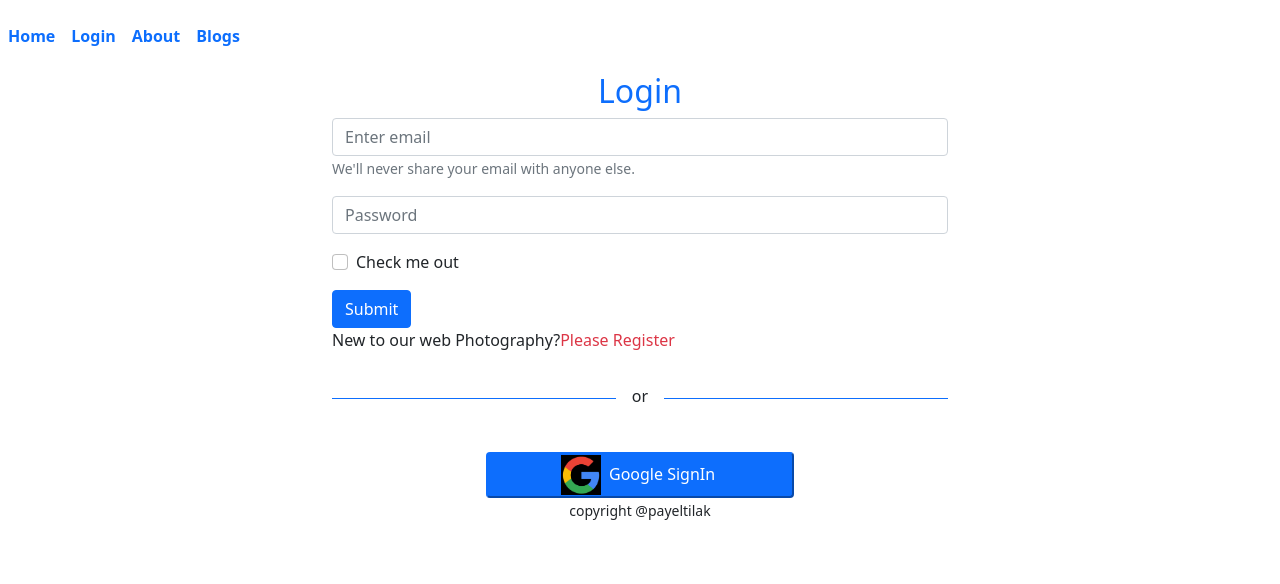
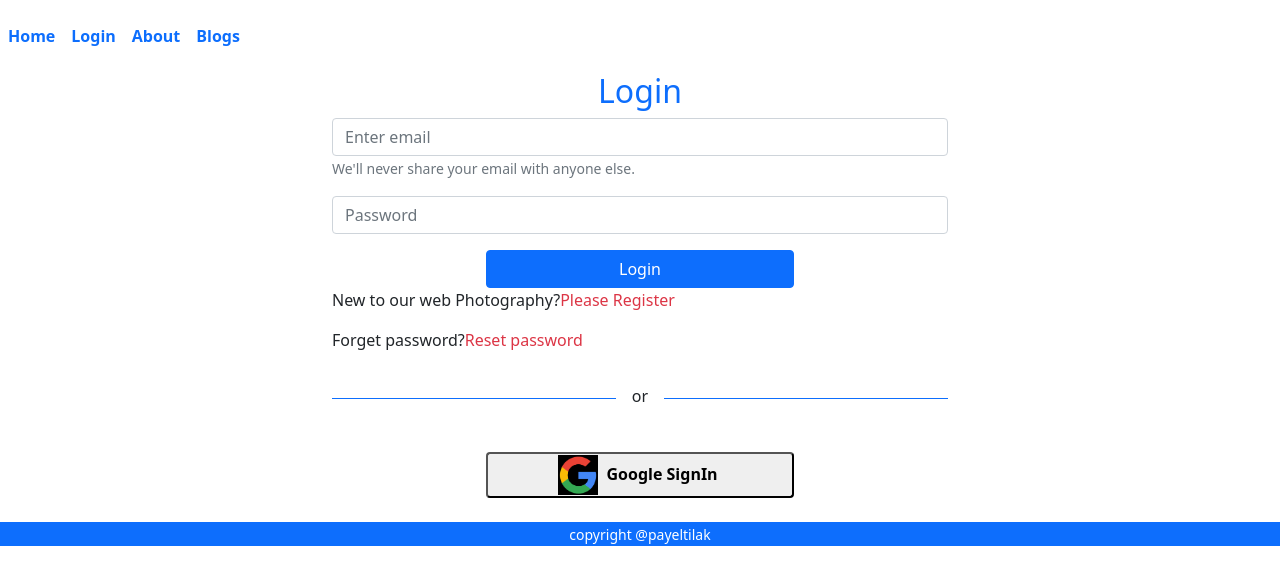
Before and after one commit to payeltilak/photography-website, a React (Create React App) app: page /login in a window 1280 px wide. Shown: the top 584 px of the page. Built offline with nearby package versions, Linux system fonts and the light colour scheme; no server answers.

Commit message:
added updaing profile

```diff
--- a/src/Pages/Home/Footer/Footer.js
+++ b/src/Pages/Home/Footer/Footer.js
@@ -3,7 +3,8 @@ import React from 'react';
 const Footer = () => {
 
     return (
-        <footer className='text-center'>
+        <footer className='text-center bg-primary text-white mt-4
+        '>
             <p><small>copyright @payeltilak </small></p>
         </footer>
     );
--- a/src/Pages/Login/Login.js
+++ b/src/Pages/Login/Login.js
@@ -1,7 +1,8 @@
 
+import { sendPasswordResetEmail } from 'firebase/auth';
 import React, { useRef } from 'react';
 import { Button, Form } from 'react-bootstrap';
-import { useSignInWithEmailAndPassword } from 'react-firebase-hooks/auth';
+import { useSendPasswordResetEmail, useSignInWithEmailAndPassword } from 'react-firebase-hooks/auth';
 import { Link, useNavigate } from 'react-router-dom';
 import auth from '../../firebase.init';
 import SocialLogin from './SocialLogin/SocialLogin';
@@ -10,25 +11,33 @@ const Login = () => {
     const emailRef = useRef('');
     const passwordRef = useRef('');
     const navigate = useNavigate();
+
     const [
         signInWithEmailAndPassword,
-        user,
-        loading,
-        error,
-      ] = useSignInWithEmailAndPassword(auth);
-      if(user){
-          navigate('/home')
-      }
+        user
+    ] = useSignInWithEmailAndPassword(auth);
+
+    const [sendPasswordResetEmail,sending] = useSendPasswordResetEmail(
+        auth
+      );
+    if (user) {
+        navigate('/home')
+    }
 
     const handleSubmit = event => {
         event.preventDefault();
         const email = emailRef.current.value;
         const password = passwordRef.current.value;
-      signInWithEmailAndPassword(email,password)
- }
+        signInWithEmailAndPassword(email, password)
+    }
     const navigateRegister = event => {
         navigate('/register')
-        }
+    }
+    const resetPassword=async()=>{
+        const email = emailRef.current.value;
+        await sendPasswordResetEmail(email);
+        alert('Updated profile');
+    }
 
 
     return (
@@ -47,14 +56,16 @@ const Login = () => {
 
                     <Form.Control ref={passwordRef} type="password" placeholder="Password" required />
                 </Form.Group>
-                <Form.Group className="mb-3" controlId="formBasicCheckbox">
-                    <Form.Check type="checkbox" label="Check me out" />
-                </Form.Group>
-                <Button variant="primary" type="submit">
-                    Submit
+
+                <Button variant="primary w-50 mx-auto d-block" type="submit">
+                    Login
                 </Button>
             </Form>
             <p>New to our web Photography?<Link to='/register' className='text-danger text-decoration-none pe-auto' onClick={navigateRegister} >Please Register</Link></p>
+
+            <p>Forget password?<Link to='/register' className='text-danger text-decoration-none pe-auto' onClick={resetPassword} >Reset password</Link></p>
+
+
             <SocialLogin></SocialLogin>
         </div>
     );
--- a/src/Pages/Login/SocialLogin/SocialLogin.js
+++ b/src/Pages/Login/SocialLogin/SocialLogin.js
@@ -36,9 +36,9 @@ const SocialLogin = () => {
          <button onClick={()=>signInWithGoogle()
 
          }
-         className='btn-primary rounded w-50 mt-4 align-items-center mx-auto d-block'>
+         className='btn-black rounded w-50 mt-4 align-items-center mx-auto d-block'>
             <img style={{width:'40px'}} src={google} alt="" />
-            <span className='px-1'> Google SignIn</span>
+            <span className='px-1 fw-bold'> Google SignIn</span>
              </button>
           </div>
           <div>
--- a/src/Pages/Register/Register.css
+++ b/src/Pages/Register/Register.css
@@ -4,6 +4,7 @@ register-form{
 }
 
 .register-form input{
+
     display: block;
     width: 50%;
     height: 50px;
--- a/src/Pages/Register/Register.js
+++ b/src/Pages/Register/Register.js
@@ -2,7 +2,7 @@ import React from 'react';
 import { Form } from 'react-bootstrap';
 import { Link, Navigate, useNavigate } from 'react-router-dom';
 import './Register.css';
-import { useCreateUserWithEmailAndPassword } from 'react-firebase-hooks/auth';
+import { useCreateUserWithEmailAndPassword, useUpdateProfile } from 'react-firebase-hooks/auth';
 import auth from '../../firebase.init'
 import SocialLogin from '../Login/SocialLogin/SocialLogin';
 
@@ -13,24 +13,29 @@ const Register = () => {
         user,
         loading,
         error,
-      ] = useCreateUserWithEmailAndPassword(auth);
+    ] = useCreateUserWithEmailAndPassword(auth,{sendEmailVerification:true});
+    const [updateProfile, updating] = useUpdateProfile(auth);
 
 
-    const navigate=useNavigate();
-    const navigateLogin=event=>{
+    const navigate = useNavigate();
+    const navigateLogin = event => {
 
-       navigate('/login')
+        navigate('/login')
     }
-    if(user){
-        navigate('/home')
+    if (user) {
+       console.log('user',user);
     }
 
-    const handleRegister=event=>{
+    const handleRegister =async( event) => {
         event.preventDefault();
-        const name=event.target.name.value;
-        const email=event.target.email.value;
-        const password=event.target.password.value;
-        createUserWithEmailAndPassword(email, password)
+        const name = event.target.name.value;
+        const email = event.target.email.value;
+        const password = event.target.password.value;
+
+       await createUserWithEmailAndPassword(email, password);
+       await updateProfile({ displayName :name });
+          alert('Updated profile');
+          navigate('/home');
     }
     return (
         <div className='register-form mx-auto w-50'>
@@ -39,8 +44,9 @@ const Register = () => {
                 <input type="text" name="name" id="" placeholder='Your Name' />
                 <input type="email" name="email" id="" placeholder='Email Address' required />
                 <br />
-                <input type="password" name="password" id="" placeholder='password' required/>
-                <input className='btn-primary mt-2' type="submit" value="Register" />
+                <input type="password" name="password" id="" placeholder='password' required />
+
+                <input className='btn-dark mt-2' type="submit" value="Register" />
             </Form>
             <p className='text-center'>Already have an account?<Link to='/login' className='text-danger text-decoration-none pe-auto' onClick={navigateLogin} >Please Login</Link></p>
             <SocialLogin></SocialLogin>
```
